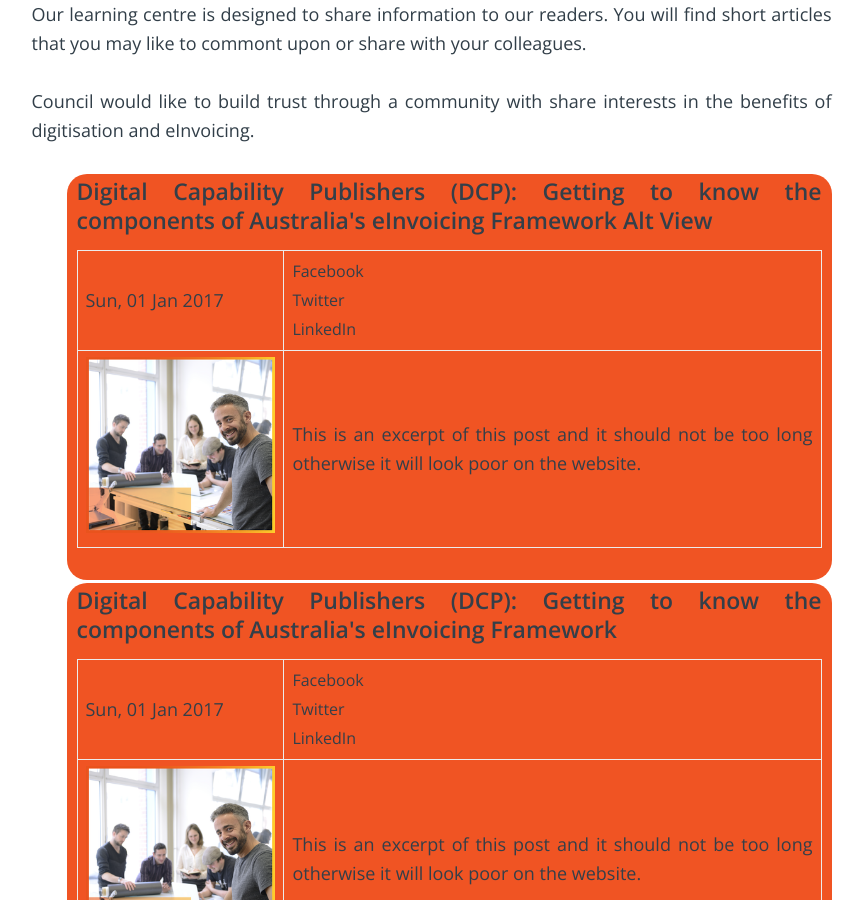
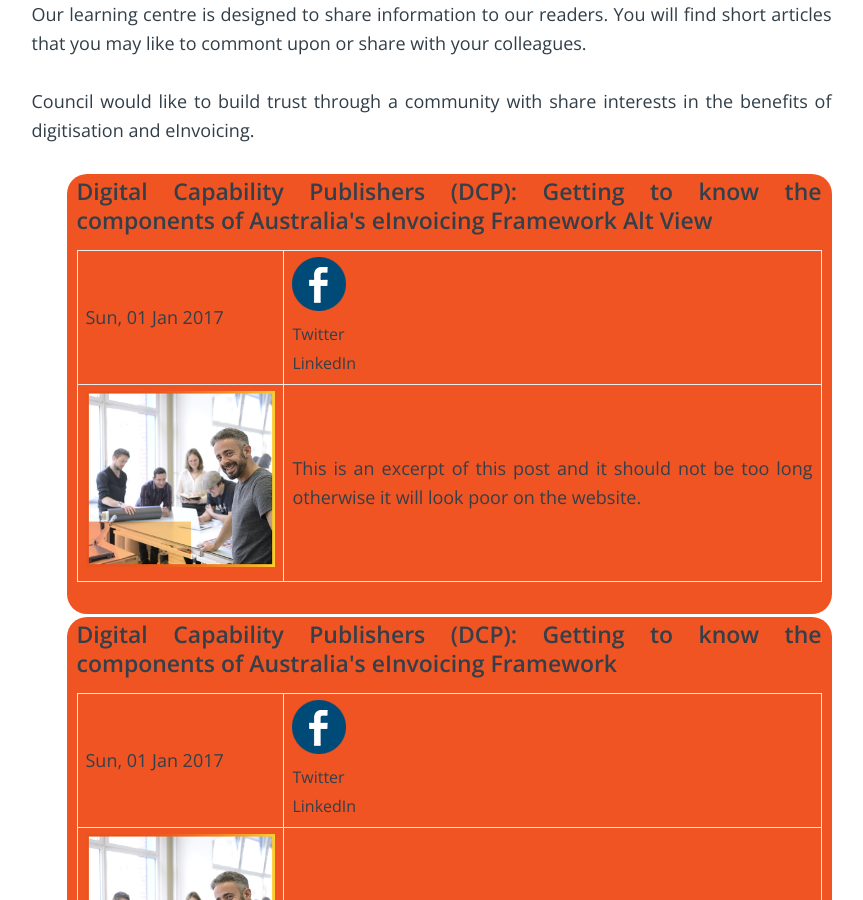
Before and after one commit to Digital-Business-Council/Digital-Business-Council.github.io, a Jekyll site: the page built from pages/business-zone/blogs/learning-centre.md, in a window 1280 px wide and 900 px high, scrolled down 302 px. Shown: the whole window, without its empty margins (226-1089 px from the left). Built offline with Jekyll 4.4.1, drawn with Linux system fonts in a browser that asks for light colours.

Commit message:
Update learning-centre.md

```diff
--- a/pages/business-zone/blogs/learning-centre.md
+++ b/pages/business-zone/blogs/learning-centre.md
@@ -20,7 +20,7 @@
     {{ blog-page.date | date: "%a, %d %b %Y" }}
     </td>
     <td>
-    <a href="http://m.facebook.com/sharer.php?u={{ blog-page.url | absolute_url }}&t={{ blog-page.title }}&sv={{ blog-page.excerpt-image | absolute_url}})">Facebook</a><a href="https://twitter.com/share?text={{ blog-page.title }}&url={{ blog-page.url | absolute_url }}">Twitter</a><a href="http://www.linkedin.com/shareArticle?mini=true&summary={{ blog-page.excerpt }}&title={{ blog-page.title }}&url={{ blog-page.url | absolute_url }}">LinkedIn</a>
+    <a href="http://m.facebook.com/sharer.php?u={{ blog-page.url | absolute_url }}&t={{ blog-page.title }}&sv={{ blog-page.excerpt-image | absolute_url}})"><img src="{{site.url}}/images/favicon/facebook.png"/></a><a href="https://twitter.com/share?text={{ blog-page.title }}&url={{ blog-page.url | absolute_url }}">Twitter</a><a href="http://www.linkedin.com/shareArticle?mini=true&summary={{ blog-page.excerpt }}&title={{ blog-page.title }}&url={{ blog-page.url | absolute_url }}">LinkedIn</a>
     </td>
     </tr>
     <tr>
```
